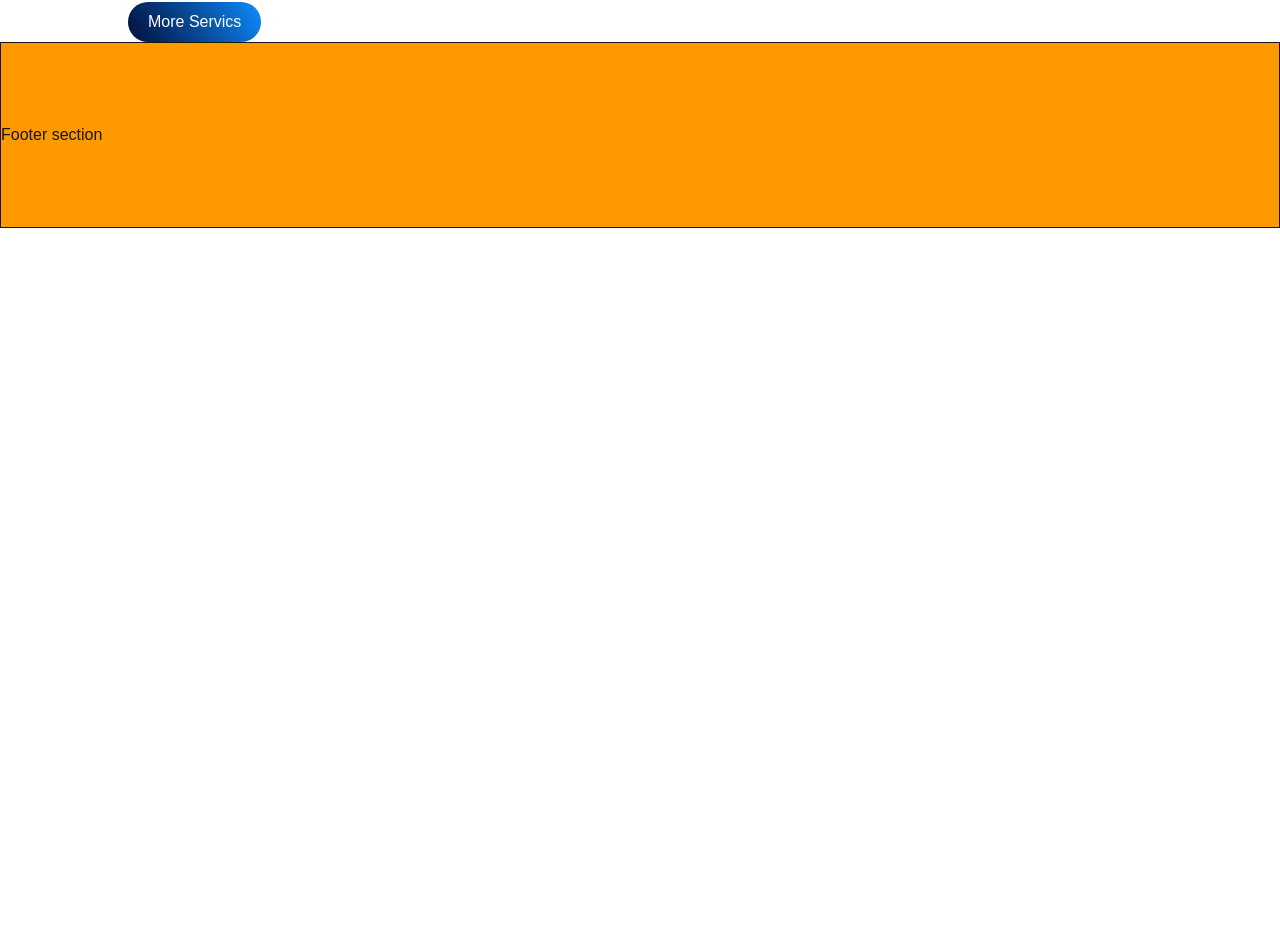
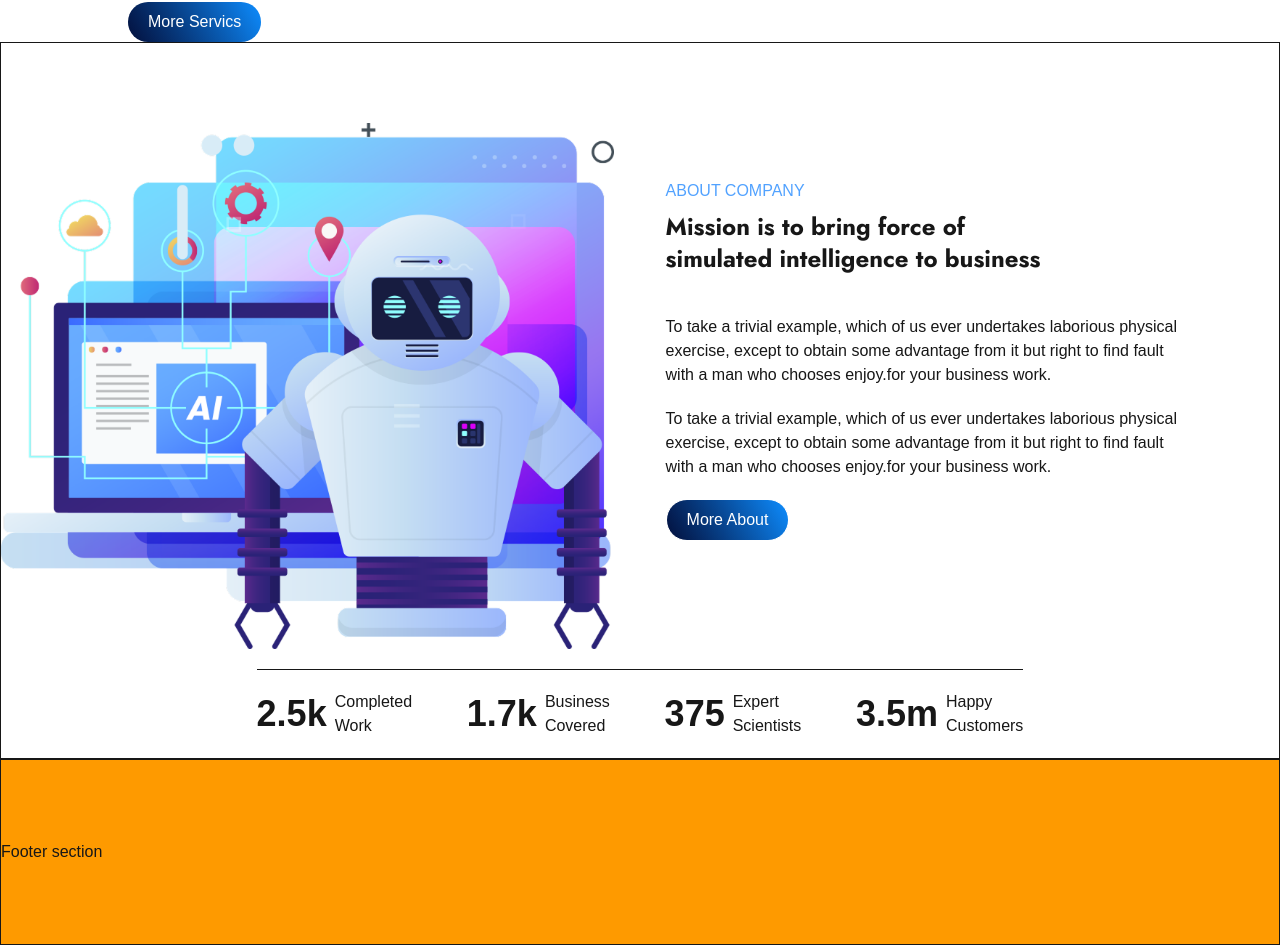
Before and after one commit to AnasAhmedFND/Bighlo, a Next.js app: page / in a window 1280 px wide. Shown: the part 737-1682 px from the top of the page. Before the commit the page ends 965 px from the top, so only its background shows below. Built offline with nearby package versions, Linux system fonts and the light colour scheme.

Commit message:
about company in home pages done

```diff
--- /dev/null
+++ b/src/Compunents/Home/About_h.jsx
@@ -0,0 +1,64 @@
+import { Jost } from 'next/font/google'
+import React from 'react'
+
+const jost = Jost({
+    subsets:["latin"],
+    weight:["500", "700"]
+})
+
+const About_h = () => {
+    return (
+        <section className='border container mx-auto pt-20'>
+            {/* container */}
+            <div className="flex justify-between pb-5">
+                <div className=" w-[48%] ">
+                    <img src="/home/h-about.png" alt="robot" />
+                </div>
+
+                {/* right */}
+                <div className=" w-[48%] ">
+                    <p className='mt-14 text-blue-400 '>ABOUT COMPANY</p>
+
+                    <h3 className={`${jost.className} font-bold text-2xl mt-2 `}>Mission is to bring force of <br />
+                        simulated intelligence to business</h3>
+
+                    <p className='mt-10'>To take a trivial example, which of us ever undertakes laborious physical <br />
+                        exercise, except to obtain some advantage from it but right to find fault <br />
+                        with a man who chooses enjoy.for your business work.</p>
+
+                    <p className='mt-5'>To take a trivial example, which of us ever undertakes laborious physical <br />
+                        exercise, except to obtain some advantage from it but right to find fault <br />
+                        with a man who chooses enjoy.for your business work.</p>
+
+                    <button className='border px-5 py-2 bg-linear-60 from-[#03103D] to-[#0D8DFF] text-white rounded-full mt-5 '>More About</button>
+
+                </div>
+            </div>
+
+            {/* tocan items */}
+            <div className="flex w-[60%] mx-auto border-t py-5 justify-between ">
+                <div className="flex items-center gap-2">
+                    <h4 className='font-bold text-4xl '>2.5k </h4>
+                    <p>Completed <br /> Work</p>
+                </div>
+
+                <div className="flex items-center gap-2">
+                    <h4 className='font-bold text-4xl '>1.7k </h4>
+                    <p>Business <br /> Covered</p>
+                </div>
+
+                <div className="flex items-center gap-2">
+                    <h4 className='font-bold text-4xl '>375 </h4>
+                    <p>Expert <br /> Scientists</p>
+                </div>
+
+                <div className="flex items-center gap-2">
+                    <h4 className='font-bold text-4xl '>3.5m </h4>
+                    <p>Happy <br /> Customers</p>
+                </div>
+            </div>
+        </section>
+    )
+}
+
+export default About_h
--- a/src/Compunents/Home/Hero.jsx
+++ b/src/Compunents/Home/Hero.jsx
@@ -19,7 +19,7 @@ const Hero = () => {
 
             <div className="container left-1/2 -translate-x-1/2 absolute top-[210px] flex  items-center   ">
                     {/* left-text */}
-                    <div className=" w-[70%] md:pl-32  ">
+                    <div className=" w-[70%] md:pl-32 ">
                         <h1 className={`${jost.className} text-5xl font-bold text-white  `} >Revolutionizing <br /> Artificial Intelligence <br /> (AI) with Transparency</h1>
                         <p className='text-white mt-6'><small> With the current trends in technology and the growing incorporation of Artificial <br />
                             Intelligence and Machine Learning </small></p>
--- a/src/app/page.js
+++ b/src/app/page.js
@@ -1,3 +1,4 @@
+import About_h from "@/Compunents/Home/About_h";
 import Hero from "@/Compunents/Home/Hero";
 import Technology from "@/Compunents/Home/Technology";
 import Navbar from "@/Compunents/Navbar";
@@ -9,6 +10,7 @@ export default function Home() {
     <Navbar/>
     <Hero/>
     <Technology/>
+    <About_h/>
 
     </>
   );
```
Also changed, not shown: public/home/h-about.png (added).
